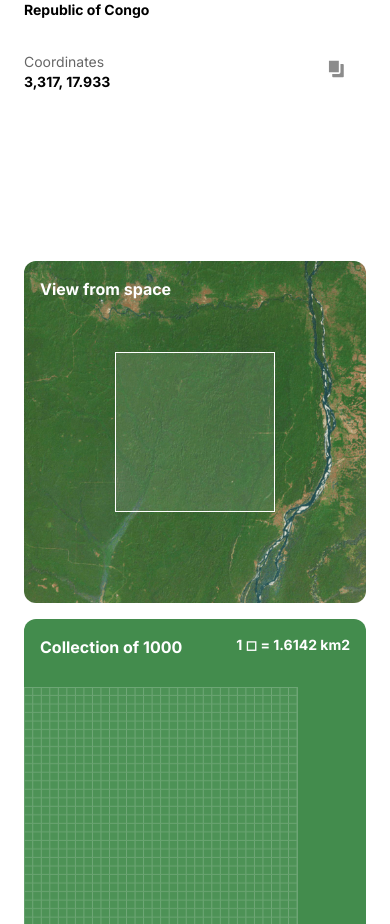
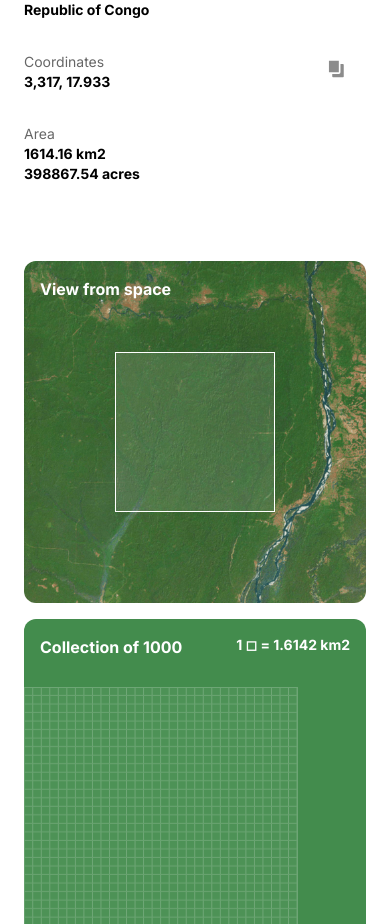
Before and after one commit to arslanshahab/glowing-spoon, a Next.js app: page / in a window 390 px wide. Shown: the part 1225-2149 px from the top of the page. Built offline with nearby package versions, Linux system fonts and the light colour scheme.

Commit message:
area text fix

```diff
--- a/src/components/Collection.tsx
+++ b/src/components/Collection.tsx
@@ -51,7 +51,7 @@ const CollectionInfo = () => {
             <LightText>{Texts.coordinates}</LightText>
             <BoldText>{Texts.coordinatesValue}</BoldText>
           </div>
-          <div className='mt-4 md:mt-2 lg:mt-4'>
+          <div className='-ml-4 md:ml-0 mt-4 md:mt-2 lg:mt-4 text-black md:text-white'>
             <LightText>{Texts.area}</LightText>
             <BoldText>1614.16 km2</BoldText>
             <BoldText>398867.54 acres</BoldText>
```
